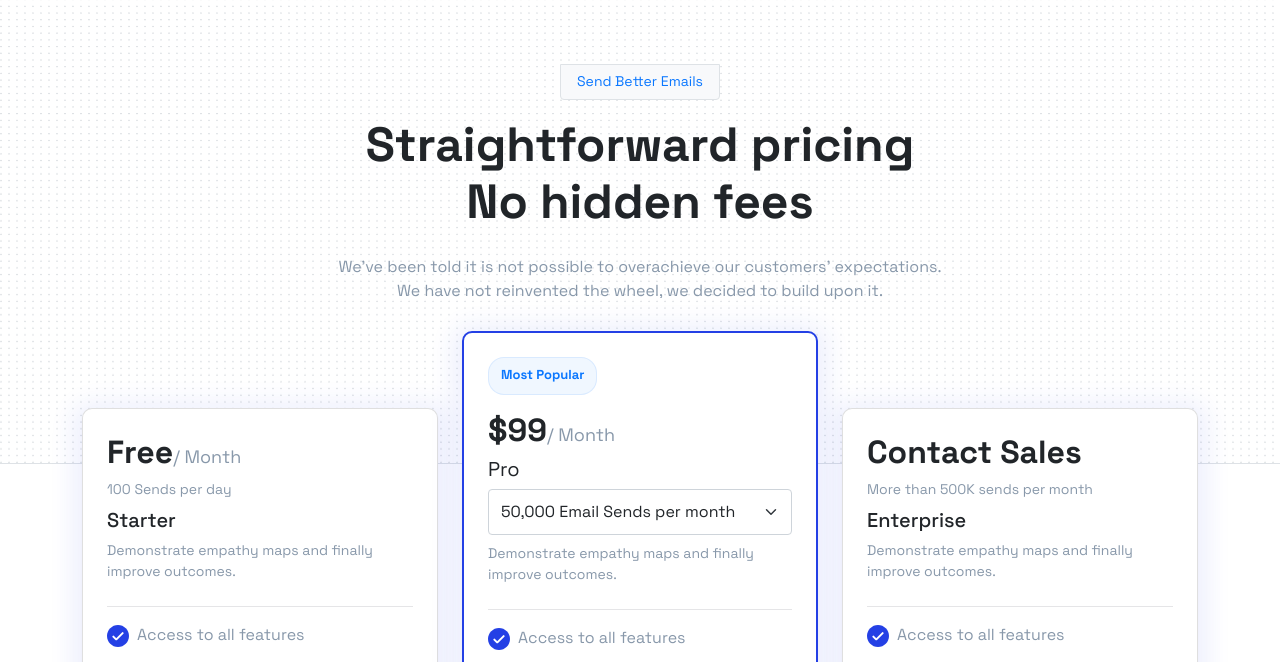
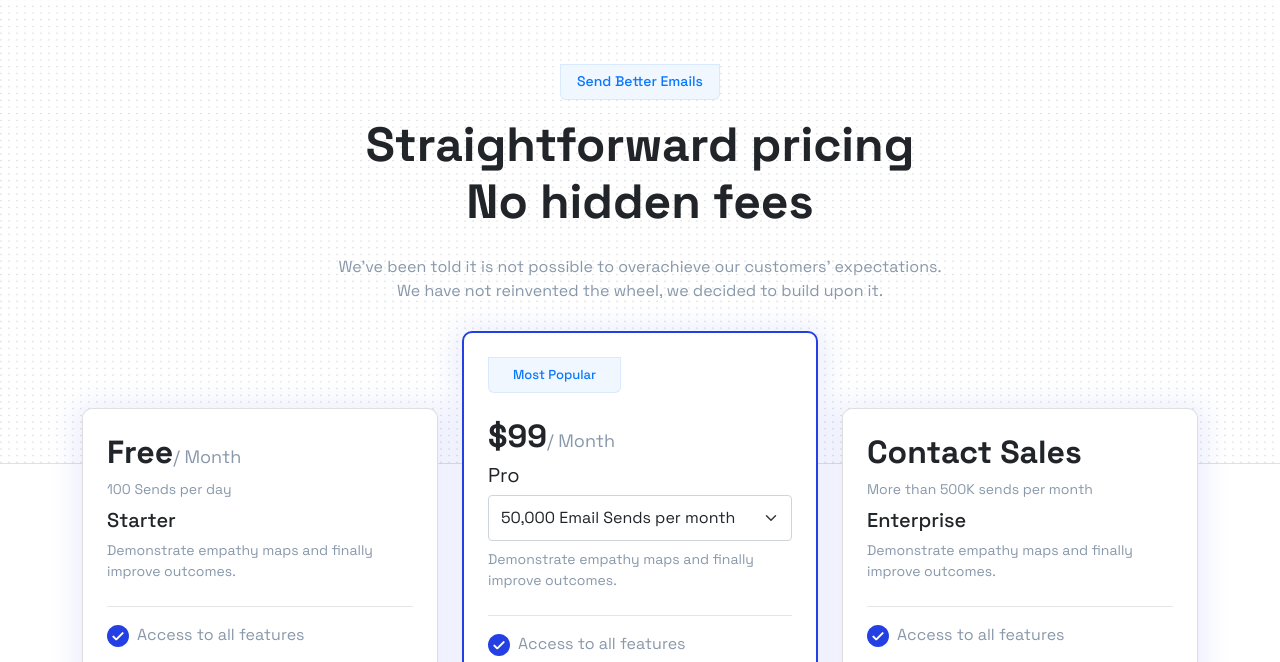
Before and after one commit to benessaessa/overboard, a plain HTML site: page pricing.html in a window 1280 px wide. Shown: the part 136-798 px from the top of the page. Drawn offline with nearby package versions, Linux system fonts and the light colour scheme.

Commit message:
style for pricing page

```diff
--- a/assets/css/style.css
+++ b/assets/css/style.css
@@ -224,6 +224,11 @@ body{
 .minWidth{
     width: 290px;
 }
+.stylePopular{
+    border-radius: 0px 0px 6px 6px;
+    border: 1px solid rgba(10, 119, 255, 0.10);
+    background: #F0F7FF;
+}
 @media screen and (max-width:500px){
     .containerButtons .btn{
         width: 100%;
--- a/pricing.html
+++ b/pricing.html
@@ -227,8 +227,8 @@
     <div class="marketing pb-5 border-bottom">
       <div class="container text-center pb-lg-5">
         <div class="d-flex justify-content-center align-items-baseline pb-3">
-          <p class="bgLight h-36 mb-0 pt-1  border rounded-bottom">
-            <span class="textPrimary font-size-14 px-3 fw-light">Send Better Emails</span>
+          <p class="bgLight h-36 mb-0 pt-1 stylePopular">
+            <span class="textPrimary font-size-14 px-3 fw-500">Send Better Emails</span>
           </p>
         </div>
         <h1 class="display-5 fw-bold pt-xxl-2">Straightforward pricing <br>
@@ -259,9 +259,9 @@
           <div class="col-lg-4 col-md-4">
             <div class="card activePlan mb-3" data-aos="fade-up" data-aos-duration="1500">
               <div class="card-body p-lg-4 p-3">
-                <div class="beta d-flex justify-content-start">
-                  <p>
-                    <span class="textPrimary font-size-13 ps-2 fw-bold">Most Popular</span>
+                <div class="d-flex justify-content-start pb-4">
+                  <p class="bgLight h-36 mb-0 pt-1  stylePopular">
+                    <span class="textPrimary font-size-13 px-4 fw-500">Most Popular</span>
                   </p>
                 </div>
                 <h2><span class="fw-bold">$99</span><span class="fw-light font-size-18 textMenu">/ Month</span></h3>
```
